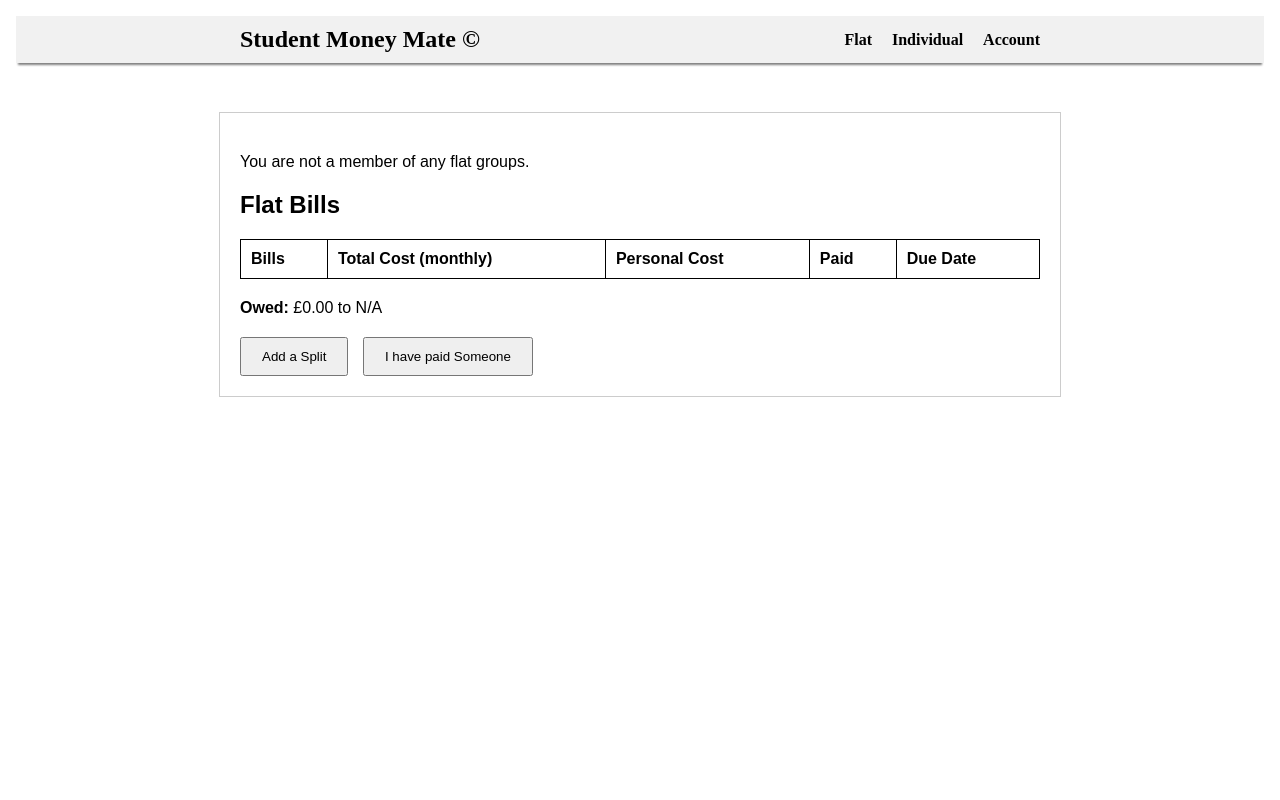
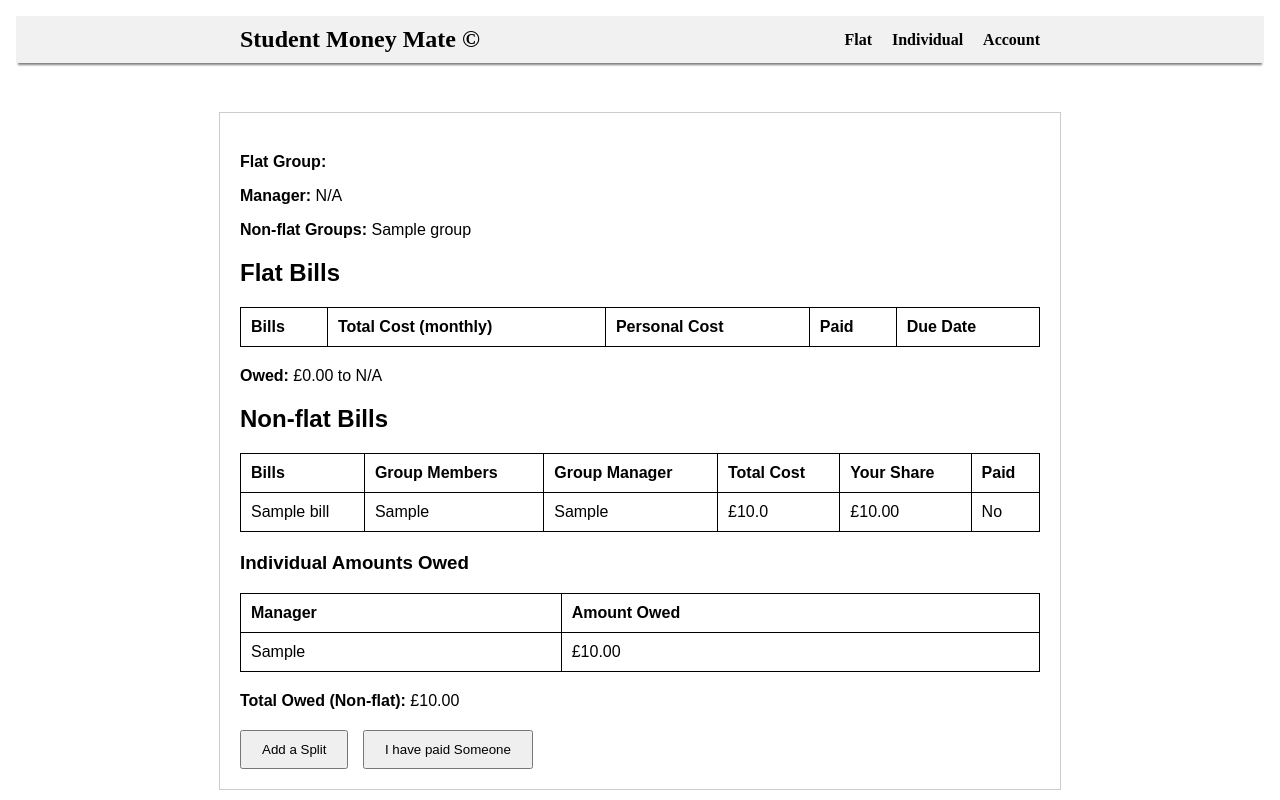
Before and after one commit to Cheznaldinio/StudentMoneyMate, a Flask app: page /home in a window 1280 px wide. Run offline with Flask 3, Linux system fonts and the light colour scheme; the visitor is signed in with stand-in values (Sample User, id 1); tables that the repository leaves empty hold one stand-in row (values such as "Sample post"); lists and menus that the app fills with data are empty; parts of the project's set-up code (start-up, migrations or seed data) failed here and were passed over.

Commit message:
Flat bills and Non-flat bills and groups working + individual amounts owed to each person for non-flat groups

```diff
--- a/app.py
+++ b/app.py
@@ -81,25 +81,27 @@
     user = Users.query.get(user_id)
     logging.info(f"User: {user}")
 
-    # Query group memberships and find flat groups
+    # Query group memberships and find flat and non-flat groups
     flat_groups = Groups.query.join(GroupMembers, Groups.group_id == GroupMembers.group_id)\
                               .filter(GroupMembers.user_id == user_id, Groups.group_type == 'flat').all()
     logging.info(f"Flat Groups: {flat_groups}")
 
+    non_flat_groups = Groups.query.join(GroupMembers, Groups.group_id == GroupMembers.group_id)\
+                                  .filter(GroupMembers.user_id == user_id, Groups.group_type != 'flat').all()
+    logging.info(f"Non-flat Groups: {non_flat_groups}")
+
     if not flat_groups:
         group_message = "You are not a member of any flat groups."
         manager_name = "N/A"
-        return render_template('home.html', user=user, group_names=[], group_message=group_message, flat_bills=[], total_owed=0.0, manager_name=manager_name)
+    else:
+        manager = Users.query.get(flat_groups[0].manager_id)
+        manager_name = manager.user_name.replace('_', ' ').title() if manager else "N/A"
+        logging.info(f"Manager Name: {manager_name}")
 
-    # Get the first manager name from the flat groups
-    manager = Users.query.get(flat_groups[0].manager_id)
-    manager_name = manager.user_name.replace('_', ' ').title() if manager else "N/A"
-    logging.info(f"Manager Name: {manager_name}")
-
-    # Prepare group names and flat bills data
-    group_names = [group.group_name for group in flat_groups]
+    # Prepare flat group names and bills data
+    flat_group_names = [group.group_name for group in flat_groups]
     flat_bills_data = []
-    total_owed = 0.0
+    total_flat_owed = 0.0
 
     for group in flat_groups:
         bills = Bills.query.filter_by(group_id=group.group_id).all()
@@ -107,7 +109,7 @@
             logging.info(f"Bill: {bill}")
             num_members = GroupMembers.query.filter_by(group_id=group.group_id).count()
             personal_cost = bill.amount / num_members if num_members > 0 else bill.amount
-            total_owed += personal_cost
+            total_flat_owed += personal_cost
             flat_bills_data.append({
                 'bill_name': bill.bill_name,
                 'amount': bill.amount,
@@ -117,7 +119,45 @@
                 'paid': "No"
             })
 
-    return render_template('home.html', user=user, group_names=group_names, group_message=None, flat_bills=flat_bills_data, total_owed=total_owed, manager_name=manager_name)
+    # Prepare non-flat group names and bills data
+    non_flat_group_names = [group.group_name for group in non_flat_groups]
+    non_flat_bills_data = []
+    total_non_flat_owed = 0.0
+    individual_owed = {}
+
+    for group in non_flat_groups:
+        bills = Bills.query.filter_by(group_id=group.group_id).all()
+        group_manager = Users.query.get(group.manager_id)
+        group_manager_name = group_manager.user_name.replace('_', ' ').title() if group_manager else "N/A"
+        group_members = GroupMembers.query.filter_by(group_id=group.group_id).all()
+        member_names = [Users.query.get(member.user_id).user_name.replace('_', ' ').title() for member in group_members]
+
+        for bill in bills:
+            logging.info(f"Bill: {bill}")
+            num_members = len(group_members)
+            personal_cost = bill.amount / num_members if num_members > 0 else bill.amount
+            total_non_flat_owed += personal_cost
+
+            # Sum up amounts owed to each manager
+            if group_manager_name not in individual_owed:
+                individual_owed[group_manager_name] = 0.0
+            individual_owed[group_manager_name] += personal_cost
+
+            non_flat_bills_data.append({
+                'bill_name': bill.bill_name,
+                'amount': bill.amount,
+                'group_manager': group_manager_name,
+                'group_members': ', '.join(member_names),
+                'personal_cost': personal_cost,
+                'paid': "No"
+            })
+
+    return render_template('home.html', user=user, flat_group_names=flat_group_names, non_flat_group_names=non_flat_group_names,
+                           group_message=None, flat_bills=flat_bills_data, total_flat_owed=total_flat_owed,
+                           non_flat_bills=non_flat_bills_data, total_non_flat_owed=total_non_flat_owed,
+                           individual_owed=individual_owed, manager_name=manager_name)
+
+
 
 
 
--- a/templates/home.html
+++ b/templates/home.html
@@ -66,8 +66,9 @@
             {% if group_message %}
                 <p>{{ group_message }}</p>
             {% else %}
-                <p><strong>Group:</strong> {{ group_names | join(', ') }}</p>
+                <p><strong>Flat Group:</strong> {{ flat_group_names | join(', ') }}</p>
                 <p><strong>Manager:</strong> {{ manager_name }}</p>
+                <p><strong>Non-flat Groups:</strong> {{ non_flat_group_names | join(', ') }}</p>
             {% endif %}
         </div>
         <h2>Flat Bills</h2>
@@ -85,14 +86,55 @@
                     <td>{{ bill.bill_name }}</td>
                     <td>£{{ bill.amount }}</td>
                     <td>£{{ '%.2f' % bill.personal_cost }}</td>
-                    <td>{{ 'Yes' if bill.paid else 'No' }}</td>
+                    <td>{{ bill.paid }}</td>
                     <td>{{ bill.due_date.strftime('%d/%m/%Y') }}</td>
                 </tr>
                 {% endfor %}
             </table>
         </div>
         <div class="owed-info">
-            <p><strong>Owed:</strong> £{{ '%.2f' % total_owed }} to {{ manager_name }}</p>
+            <p><strong>Owed:</strong> £{{ '%.2f' % total_flat_owed }} to {{ manager_name }}</p>
+        </div>
+        <h2>Non-flat Bills</h2>
+        <div class="bills">
+            <table>
+                <tr>
+                    <th>Bills</th>
+                    <th>Group Members</th>
+                    <th>Group Manager</th>
+                    <th>Total Cost</th>
+                    <th>Your Share</th>
+                    <th>Paid</th>
+                </tr>
+                {% for bill in non_flat_bills %}
+                <tr>
+                    <td>{{ bill.bill_name }}</td>
+                    <td>{{ bill.group_members }}</td>
+                    <td>{{ bill.group_manager }}</td>
+                    <td>£{{ bill.amount }}</td>
+                    <td>£{{ '%.2f' % bill.personal_cost }}</td>
+                    <td>{{ bill.paid }}</td>
+                </tr>
+                {% endfor %}
+            </table>
+        </div>
+        <div class="owed-info">
+            <h3>Individual Amounts Owed</h3>
+            <table>
+                <tr>
+                    <th>Manager</th>
+                    <th>Amount Owed</th>
+                </tr>
+                {% for manager, amount in individual_owed.items() %}
+                <tr>
+                    <td>{{ manager }}</td>
+                    <td>£{{ '%.2f' % amount }}</td>
+                </tr>
+                {% endfor %}
+            </table>
+        </div>
+        <div class="owed-info">
+            <p><strong>Total Owed (Non-flat):</strong> £{{ '%.2f' % total_non_flat_owed }}</p>
         </div>
         <div class="buttons">
             <button>Add a Split</button>
@@ -100,4 +142,3 @@
         </div>
     </div>
 </body>
-</html>
```
